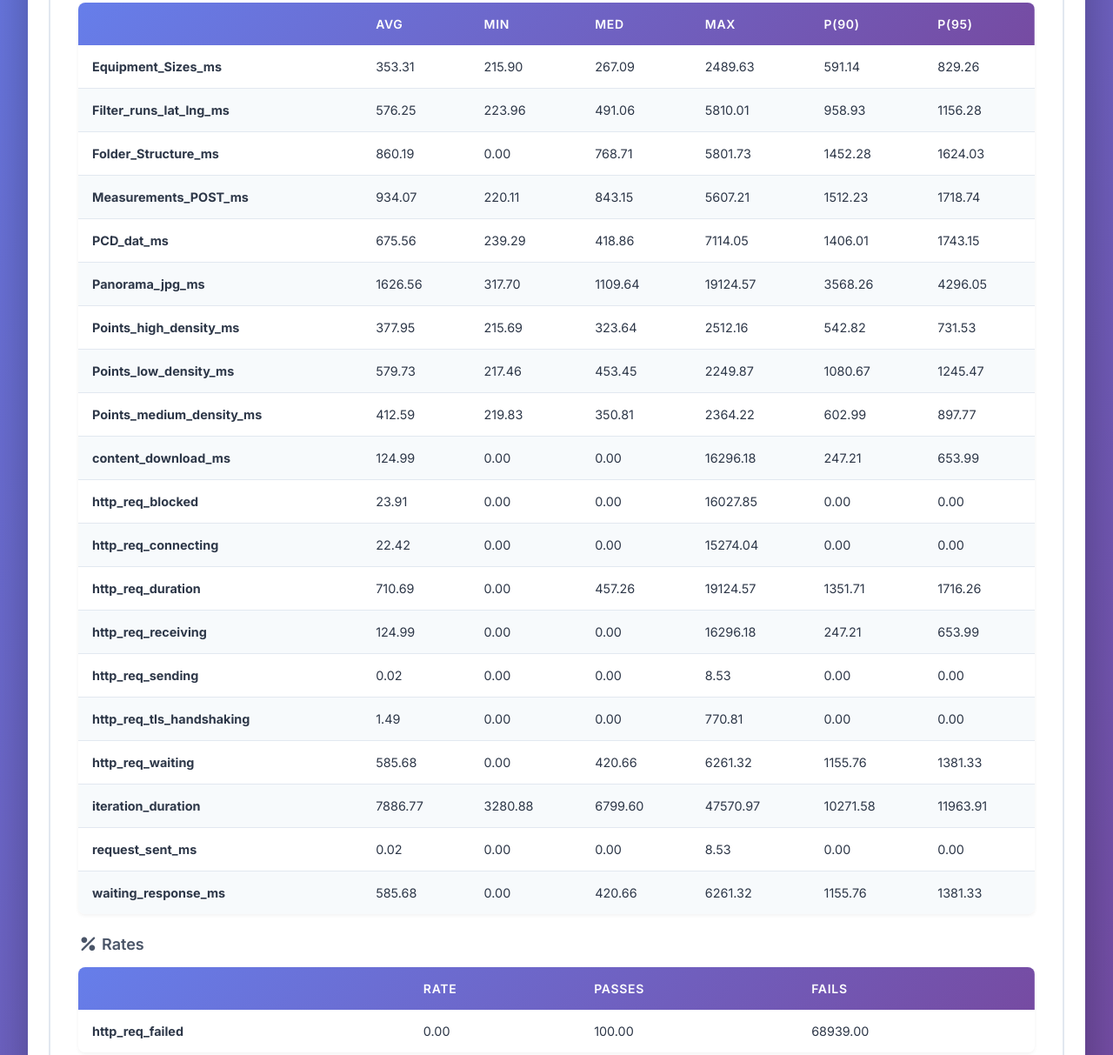
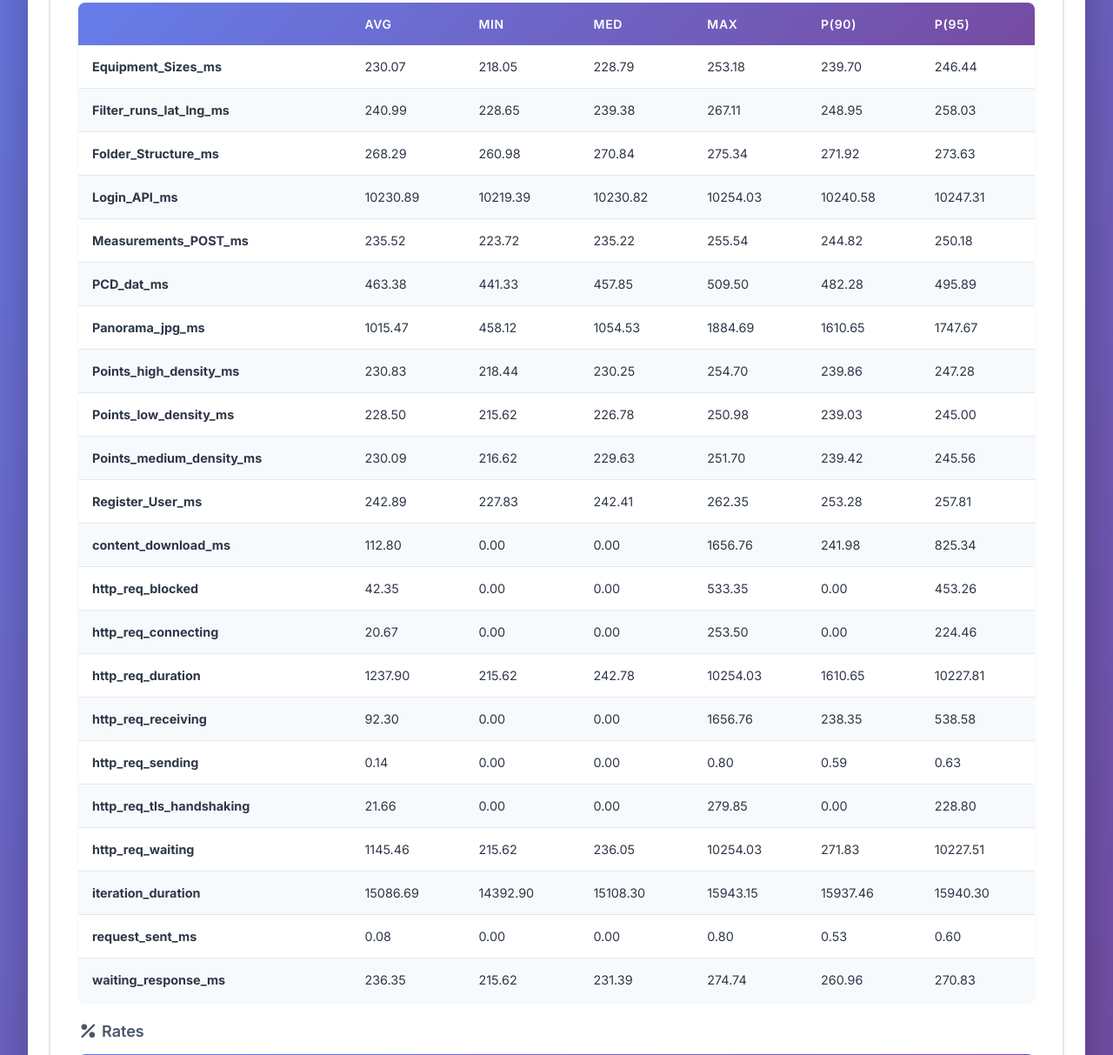
Before and after one commit to sandeephcr/lidarviewerloadtesting, a website: page index.html in a window 1280 px wide. Shown: the part 448-1661 px from the top of the page at 87% size. Drawn offline with Linux system fonts and the light colour scheme.

Commit message:
Added register user case

```diff
--- a/index.html
+++ b/index.html
@@ -10,7 +10,7 @@
     <link href="https://fonts.googleapis.com/css2?family=Inter:wght@300;400;500;600;700&display=swap" rel="stylesheet">
 
     <meta name="viewport" content="width=device-width, initial-scale=1.0" />
-    <title>Test Report: 2026-02-10 10:36</title>
+    <title>Test Report: 2026-03-18 10:33</title>
     <style>
       * {
         margin: 0;
@@ -473,7 +473,7 @@
       <header>
         <h1>
           <svg width="50" height="45" viewBox="0 0 50 45" fill="none"><path d="M31.968 34.681a2.007 2.007 0 002.011-2.003c0-1.106-.9-2.003-2.011-2.003a2.007 2.007 0 00-2.012 2.003c0 1.106.9 2.003 2.012 2.003z" fill="white"></path><path d="M39.575 0L27.154 16.883 16.729 9.31 0 45h50L39.575 0zM23.663 37.17l-2.97-4.072v4.072h-2.751V22.038l2.75 1.989v7.66l3.659-5.014 2.086 1.51-3.071 4.21 3.486 4.776h-3.189v.001zm8.305.17c-2.586 0-4.681-2.088-4.681-4.662 0-1.025.332-1.972.896-2.743l4.695-6.435 2.086 1.51-2.239 3.07a4.667 4.667 0 013.924 4.6c0 2.572-2.095 4.66-4.681 4.66z" fill="white"></path></svg>
-          Test Report: 2026-02-10 10:36
+          Test Report: 2026-03-18 10:33
         </h1>
       </header>
 
@@ -484,7 +484,7 @@
             <i class="fas fa-globe icon"></i>
             <h4>Total Requests</h4>
             <div class="metric-value">
-              69039
+              110
 
             </div>
           </div>
@@ -493,7 +493,7 @@
             <div class="metric-card danger">
               <i class="fas fa-times-circle icon"></i>
               <h4>Failed Requests</h4>
-              <div class="metric-value">100</div>
+              <div class="metric-value">10</div>
             </div>
 
 
@@ -506,7 +506,7 @@
           <div class="metric-card danger">
             <i class="fas fa-eye icon"></i>
             <h4>Failed Checks</h4>
-            <div class="metric-value">100</div>
+            <div class="metric-value">10</div>
           </div>
         </div>
 
@@ -542,340 +542,374 @@
               <tr>
                 <td><b>Equipment_Sizes_ms</b></td>
 
-                  <td class="">353.31</td>
+                  <td class="">230.07</td>
 
-                  <td class="">215.90</td>
+                  <td class="">218.05</td>
 
-                  <td class="">267.09</td>
+                  <td class="">228.79</td>
 
-                  <td class="">2489.63</td>
+                  <td class="">253.18</td>
 
-                  <td class="">591.14</td>
+                  <td class="">239.70</td>
 
-                  <td class="">829.26</td>
+                  <td class="">246.44</td>
 
               </tr>
 
               <tr>
                 <td><b>Filter_runs_lat_lng_ms</b></td>
 
-                  <td class="">576.25</td>
+                  <td class="">240.99</td>
 
-                  <td class="">223.96</td>
+                  <td class="">228.65</td>
 
-                  <td class="">491.06</td>
+                  <td class="">239.38</td>
 
-                  <td class="">5810.01</td>
+                  <td class="">267.11</td>
 
-                  <td class="">958.93</td>
+                  <td class="">248.95</td>
 
-                  <td class="">1156.28</td>
+                  <td class="">258.03</td>
 
               </tr>
 
               <tr>
                 <td><b>Folder_Structure_ms</b></td>
 
-                  <td class="">860.19</td>
+                  <td class="">268.29</td>
 
-                  <td class="">0.00</td>
+                  <td class="">260.98</td>
 
-                  <td class="">768.71</td>
+                  <td class="">270.84</td>
 
-                  <td class="">5801.73</td>
+                  <td class="">275.34</td>
 
-                  <td class="">1452.28</td>
+                  <td class="">271.92</td>
 
-                  <td class="">1624.03</td>
+                  <td class="">273.63</td>
+
+              </tr>
+
+              <tr>
+                <td><b>Login_API_ms</b></td>
+
+                  <td class="">10230.89</td>
+
+                  <td class="">10219.39</td>
+
+                  <td class="">10230.82</td>
+
+                  <td class="">10254.03</td>
+
+                  <td class="">10240.58</td>
+
+                  <td class="">10247.31</td>
 
               </tr>
 
               <tr>
                 <td><b>Measurements_POST_ms</b></td>
 
-                  <td class="">934.07</td>
+                  <td class="">235.52</td>
 
-                  <td class="">220.11</td>
+                  <td class="">223.72</td>
 
-                  <td class="">843.15</td>
+                  <td class="">235.22</td>
 
-                  <td class="">5607.21</td>
+                  <td class="">255.54</td>
 
-                  <td class="">1512.23</td>
+                  <td class="">244.82</td>
 
-                  <td class="">1718.74</td>
+                  <td class="">250.18</td>
 
               </tr>
 
               <tr>
                 <td><b>PCD_dat_ms</b></td>
 
-                  <td class="">675.56</td>
+                  <td class="">463.38</td>
 
-                  <td class="">239.29</td>
+                  <td class="">441.33</td>
 
-                  <td class="">418.86</td>
+                  <td class="">457.85</td>
 
-                  <td class="">7114.05</td>
+                  <td class="">509.50</td>
 
-                  <td class="">1406.01</td>
+                  <td class="">482.28</td>
 
-                  <td class="">1743.15</td>
+                  <td class="">495.89</td>
 
               </tr>
 
               <tr>
                 <td><b>Panorama_jpg_ms</b></td>
 
-                  <td class="">1626.56</td>
+                  <td class="">1015.47</td>
 
-                  <td class="">317.70</td>
+                  <td class="">458.12</td>
 
-                  <td class="">1109.64</td>
+                  <td class="">1054.53</td>
 
-                  <td class="">19124.57</td>
+                  <td class="">1884.69</td>
 
-                  <td class="">3568.26</td>
+                  <td class="">1610.65</td>
 
-                  <td class="">4296.05</td>
+                  <td class="">1747.67</td>
 
               </tr>
 
               <tr>
                 <td><b>Points_high_density_ms</b></td>
 
-                  <td class="">377.95</td>
+                  <td class="">230.83</td>
 
-                  <td class="">215.69</td>
+                  <td class="">218.44</td>
 
-                  <td class="">323.64</td>
+                  <td class="">230.25</td>
 
-                  <td class="">2512.16</td>
+                  <td class="">254.70</td>
 
-                  <td class="">542.82</td>
+                  <td class="">239.86</td>
 
-                  <td class="">731.53</td>
+                  <td class="">247.28</td>
 
               </tr>
 
               <tr>
                 <td><b>Points_low_density_ms</b></td>
 
-                  <td class="">579.73</td>
+                  <td class="">228.50</td>
 
-                  <td class="">217.46</td>
+                  <td class="">215.62</td>
 
-                  <td class="">453.45</td>
+                  <td class="">226.78</td>
 
-                  <td class="">2249.87</td>
+                  <td class="">250.98</td>
 
-                  <td class="">1080.67</td>
+                  <td class="">239.03</td>
 
-                  <td class="">1245.47</td>
+                  <td class="">245.00</td>
 
               </tr>
 
               <tr>
                 <td><b>Points_medium_density_ms</b></td>
 
-                  <td class="">412.59</td>
+                  <td class="">230.09</td>
 
-                  <td class="">219.83</td>
+                  <td class="">216.62</td>
 
-                  <td class="">350.81</td>
+                  <td class="">229.63</td>
 
-                  <td class="">2364.22</td>
+                  <td class="">251.70</td>
 
-                  <td class="">602.99</td>
+                  <td class="">239.42</td>
 
-                  <td class="">897.77</td>
+                  <td class="">245.56</td>
+
+              </tr>
+
+              <tr>
+                <td><b>Register_User_ms</b></td>
+
+                  <td class="">242.89</td>
+
+                  <td class="">227.83</td>
+
+                  <td class="">242.41</td>
+
+                  <td class="">262.35</td>
+
+                  <td class="">253.28</td>
+
+                  <td class="">257.81</td>
 
               </tr>
 
               <tr>
                 <td><b>content_download_ms</b></td>
 
-                  <td class="">124.99</td>
+                  <td class="">112.80</td>
 
                   <td class="">0.00</td>
 
                   <td class="">0.00</td>
 
-                  <td class="">16296.18</td>
+                  <td class="">1656.76</td>
 
-                  <td class="">247.21</td>
+                  <td class="">241.98</td>
 
-                  <td class="">653.99</td>
+                  <td class="">825.34</td>
 
               </tr>
 
               <tr>
                 <td><b>http_req_blocked</b></td>
 
-                  <td class="">23.91</td>
+                  <td class="">42.35</td>
 
                   <td class="">0.00</td>
 
                   <td class="">0.00</td>
 
-                  <td class="">16027.85</td>
+                  <td class="">533.35</td>
 
                   <td class="">0.00</td>
 
-                  <td class="">0.00</td>
+                  <td class="">453.26</td>
 
               </tr>
 
               <tr>
                 <td><b>http_req_connecting</b></td>
 
-                  <td class="">22.42</td>
+                  <td class="">20.67</td>
 
                   <td class="">0.00</td>
 
                   <td class="">0.00</td>
 
-                  <td class="">15274.04</td>
+                  <td class="">253.50</td>
 
                   <td class="">0.00</td>
 
-                  <td class="">0.00</td>
+                  <td class="">224.46</td>
 
               </tr>
 
               <tr>
                 <td><b>http_req_duration</b></td>
 
-                  <td class="">710.69</td>
+                  <td class="">1237.90</td>
 
-                  <td class="">0.00</td>
+                  <td class="">215.62</td>
 
-                  <td class="">457.26</td>
+                  <td class="">242.78</td>
 
-                  <td class="">19124.57</td>
+                  <td class="">10254.03</td>
 
-                  <td class="">1351.71</td>
+                  <td class="">1610.65</td>
 
-                  <td class="">1716.26</td>
+                  <td class="">10227.81</td>
 
               </tr>
 
               <tr>
                 <td><b>http_req_receiving</b></td>
 
-                  <td class="">124.99</td>
+                  <td class="">92.30</td>
 
                   <td class="">0.00</td>
 
                   <td class="">0.00</td>
 
-                  <td class="">16296.18</td>
+                  <td class="">1656.76</td>
 
-                  <td class="">247.21</td>
+                  <td class="">238.35</td>
 
-                  <td class="">653.99</td>
+                  <td class="">538.58</td>
 
               </tr>
 
               <tr>
                 <td><b>http_req_sending</b></td>
 
-                  <td class="">0.02</td>
+                  <td class="">0.14</td>
 
                   <td class="">0.00</td>
 
                   <td class="">0.00</td>
 
-                  <td class="">8.53</td>
+                  <td class="">0.80</td>
 
-                  <td class="">0.00</td>
+                  <td class="">0.59</td>
 
-                  <td class="">0.00</td>
+                  <td class="">0.63</td>
 
               </tr>
 
               <tr>
                 <td><b>http_req_tls_handshaking</b></td>
 
-                  <td class="">1.49</td>
+                  <td class="">21.66</td>
 
                   <td class="">0.00</td>
 
                   <td class="">0.00</td>
 
-                  <td class="">770.81</td>
+                  <td class="">279.85</td>
 
                   <td class="">0.00</td>
 
-                  <td class="">0.00</td>
+                  <td class="">228.80</td>
 
               </tr>
 
               <tr>
                 <td><b>http_req_waiting</b></td>
 
-                  <td class="">585.68</td>
+                  <td class="">1145.46</td>
 
-                  <td class="">0.00</td>
+                  <td class="">215.62</td>
 
-                  <td class="">420.66</td>
+                  <td class="">236.05</td>
 
-                  <td class="">6261.32</td>
+                  <td class="">10254.03</td>
 
-                  <td class="">1155.76</td>
+                  <td class="">271.83</td>
 
-                  <td class="">1381.33</td>
+                  <td class="">10227.51</td>
 
               </tr>
 
               <tr>
                 <td><b>iteration_duration</b></td>
 
-                  <td class="">7886.77</td>
+                  <td class="">15086.69</td>
 
-                  <td class="">3280.88</td>
+                  <td class="">14392.90</td>
 
-                  <td class="">6799.60</td>
+                  <td class="">15108.30</td>
 
-                  <td class="">47570.97</td>
+                  <td class="">15943.15</td>
 
-                  <td class="">10271.58</td>
+                  <td class="">15937.46</td>
 
-                  <td class="">11963.91</td>
+                  <td class="">15940.30</td>
 
               </tr>
 
               <tr>
                 <td><b>request_sent_ms</b></td>
 
-                  <td class="">0.02</td>
+                  <td class="">0.08</td>
 
                   <td class="">0.00</td>
 
                   <td class="">0.00</td>
 
-                  <td class="">8.53</td>
+                  <td class="">0.80</td>
 
-                  <td class="">0.00</td>
+                  <td class="">0.53</td>
 
-                  <td class="">0.00</td>
+                  <td class="">0.60</td>
 
               </tr>
 
               <tr>
                 <td><b>waiting_response_ms</b></td>
 
-                  <td class="">585.68</td>
+                  <td class="">236.35</td>
 
-                  <td class="">0.00</td>
+                  <td class="">215.62</td>
 
-                  <td class="">420.66</td>
+                  <td class="">231.39</td>
 
-                  <td class="">6261.32</td>
+                  <td class="">274.74</td>
 
-                  <td class="">1155.76</td>
+                  <td class="">260.96</td>
 
-                  <td class="">1381.33</td>
+                  <td class="">270.83</td>
 
               </tr>
 
@@ -899,11 +933,11 @@
                 <tr>
                   <td><b>http_req_failed</b></td>
 
-                    <td class="">0.00</td>
+                    <td class="">0.09</td>
+
+                    <td class="">10.00</td>
 
                     <td class="">100.00</td>
-
-                    <td class="">68939.00</td>
 
 
                 </tr>
@@ -929,11 +963,11 @@
                   <i class="fas fa-eye icon"></i>
                   <div class="stat-row">
                     <span class="stat-label">Passed</span>
-                    <span class="stat-value">68939</span>
+                    <span class="stat-value">120</span>
                   </div>
                   <div class="stat-row">
                     <span class="stat-label">Failed</span>
-                    <span class="stat-value">100</span>
+                    <span class="stat-value">10</span>
                   </div>
                 </div>
 
@@ -944,11 +978,11 @@
                   <i class="fas fa-redo icon"></i>
                   <div class="stat-row">
                     <span class="stat-label">Total</span>
-                    <span class="stat-value">7671</span>
+                    <span class="stat-value">10</span>
                   </div>
                   <div class="stat-row">
                     <span class="stat-label">Rate</span>
-                    <span class="stat-value">25.11/s</span>
+                    <span class="stat-value">0.63/s</span>
                   </div>
                 </div>
 
@@ -962,7 +996,7 @@
                 </div>
                 <div class="stat-row">
                   <span class="stat-label">Max</span>
-                  <span class="stat-value">200</span>
+                  <span class="stat-value">10</span>
                 </div>
               </div>
 
@@ -972,14 +1006,14 @@
                 <div class="stat-row">
                   <span class="stat-label">Total</span>
                   <span class="stat-value">
-                    69039
+                    110
 
                   </span>
                 </div>
                 <div class="stat-row">
                   <span class="stat-label">Rate</span>
                   <span class="stat-value">
-                    226.03/s
+                    6.90/s
 
                   </span>
                 </div>
@@ -990,11 +1024,11 @@
                 <i class="fas fa-cloud-download-alt icon"></i>
                 <div class="stat-row">
                   <span class="stat-label">Total</span>
-                  <span class="stat-value">3890.07 MB</span>
+                  <span class="stat-value">4.97 MB</span>
                 </div>
                 <div class="stat-row">
                   <span class="stat-label">Rate</span>
-                  <span class="stat-value">12.74 mB/s</span>
+                  <span class="stat-value">0.31 mB/s</span>
                 </div>
               </div>
 
@@ -1003,11 +1037,11 @@
                 <i class="fas fa-cloud-upload-alt icon"></i>
                 <div class="stat-row">
                   <span class="stat-label">Total</span>
-                  <span class="stat-value">27.65 MB</span>
+                  <span class="stat-value">0.06 MB</span>
                 </div>
                 <div class="stat-row">
                   <span class="stat-label">Rate</span>
-                  <span class="stat-value">0.09 mB/s</span>
+                  <span class="stat-value">0.00 mB/s</span>
                 </div>
               </div>
             </div>
@@ -1034,56 +1068,80 @@
 
                   <tr class="checkDetails">
                     <td width="50%">Folder structure status</td>
-                    <td class="">7571</td>
-                    <td class="failed">100</td>
+                    <td class="good">10</td>
+                    <td class="">0</td>
                   </tr>
 
                   <tr class="checkDetails">
                     <td width="50%">Points (low density)</td>
-                    <td class="good">7671</td>
+                    <td class="good">10</td>
                     <td class="">0</td>
                   </tr>
 
                   <tr class="checkDetails">
                     <td width="50%">Points (medium density)</td>
-                    <td class="good">7671</td>
+                    <td class="good">10</td>
                     <td class="">0</td>
                   </tr>
 
                   <tr class="checkDetails">
                     <td width="50%">Points (high density)</td>
-                    <td class="good">7671</td>
+                    <td class="good">10</td>
                     <td class="">0</td>
                   </tr>
 
                   <tr class="checkDetails">
                     <td width="50%">PCD - dat file</td>
-                    <td class="good">7671</td>
+                    <td class="good">10</td>
                     <td class="">0</td>
                   </tr>
 
                   <tr class="checkDetails">
                     <td width="50%">Panorama - jpg file</td>
-                    <td class="good">7671</td>
+                    <td class="good">10</td>
                     <td class="">0</td>
                   </tr>
 
                   <tr class="checkDetails">
                     <td width="50%">Measurements POST status 200/201</td>
-                    <td class="good">7671</td>
+                    <td class="good">10</td>
                     <td class="">0</td>
                   </tr>
 
                   <tr class="checkDetails">
                     <td width="50%">Filter runs by lat/lng status 200</td>
-                    <td class="good">7671</td>
+                    <td class="good">10</td>
                     <td class="">0</td>
                   </tr>
 
                   <tr class="checkDetails">
                     <td width="50%">Equipment Sizes status</td>
-                    <td class="good">7671</td>
+                    <td class="good">10</td>
                     <td class="">0</td>
+                  </tr>
+
+                  <tr class="checkDetails">
+                    <td width="50%">Register status 201</td>
+                    <td class="good">10</td>
+                    <td class="">0</td>
+                  </tr>
+
+                  <tr class="checkDetails">
+                    <td width="50%">Message correct</td>
+                    <td class="good">10</td>
+                    <td class="">0</td>
+                  </tr>
+
+                  <tr class="checkDetails">
+                    <td width="50%">User object present</td>
+                    <td class="good">10</td>
+                    <td class="">0</td>
+                  </tr>
+
+                  <tr class="checkDetails">
+                    <td width="50%">Login status 200</td>
+                    <td class="">0</td>
+                    <td class="failed">10</td>
                   </tr>
 
               </tbody>
--- a/package.json
+++ b/package.json
@@ -8,7 +8,7 @@
     "generate-tokens": "node helpers/generateTokens.js ",
     "generate-access-tokens": "node helpers/generateAccessToken.js",
     "start": "cross-env K6_WEB_DASHBOARD=true k6 run multi-user-test.js",
-    "view-report": "npx http-server -p 8080 -c-1 -o"
+    "view-report": "npx http-server -p 8080 -c-1 -o index.html"
   },
   "author": "Sandeep Vedam",
   "license": "ISC",
```
Also changed, not shown: multi-user-test.js (+57 -9 lines), README.md, data/accessTokens.json, data/tokens.json.
